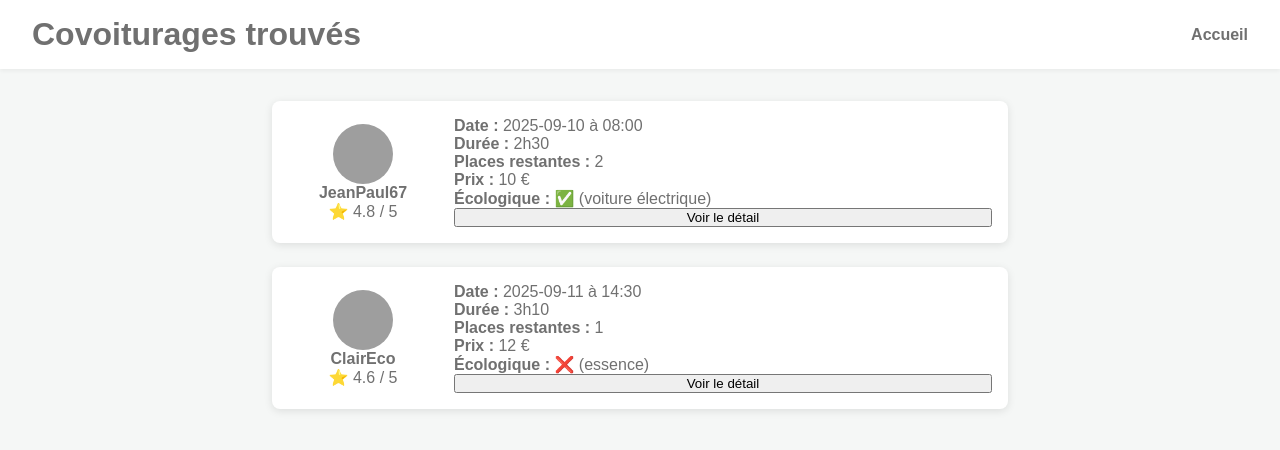
After one commit to Ertu10dEV/EcoRide, a PHP site: page /covoiturage.html in a window 1280 px wide. The commit adds this page. Shown: the top 450 px of the page. Run offline with PHP 8.4, Linux system fonts and the light colour scheme; grey boxes are pictures that could not be loaded.

Commit message:
feat: ajout covoiturage.html + maj CSS

```diff
--- /dev/null
+++ b/covoiturage.html
@@ -0,0 +1,59 @@
+<!DOCTYPE html>
+<html lang="fr">
+<head>
+    <meta charset="UTF-8">
+    <meta name="viewport" content="width=device-width, initial-scale=1.0">
+    <title>Covoiturages disponibles – EcoRide</title>
+    <link rel="stylesheet" href="css/styles.css">
+</head>
+<body>
+  <header>
+    <h1>Covoiturages trouvés</h1>
+        <nav>
+            <a href="index.html">Accueil</a>
+        </nav>
+  </header>
+
+<main class="results-container">
+    <!-- Carte 1 -->
+    <div class="ride-card">
+    <div class="driver-info">
+        <img src="https://randomuser.me/api/portraits/men/32.jpg" alt="Chauffeur" class="driver-photo">
+        <div>
+          <strong>JeanPaul67</strong><br>
+          ⭐ 4.8 / 5
+        </div>
+      </div>
+
+      <div class="ride-details">
+        <p><strong>Date :</strong> 2025-09-10 à 08:00</p>
+        <p><strong>Durée :</strong> 2h30</p>
+        <p><strong>Places restantes :</strong> 2</p>
+        <p><strong>Prix :</strong> 10 €</p>
+        <p><strong>Écologique :</strong> ✅ (voiture électrique)</p>
+        <button>Voir le détail</button>
+      </div>
+    </div>
+
+    <!-- Carte 2 -->
+    <div class="ride-card">
+    <div class="driver-info">
+        <img src="https://randomuser.me/api/portraits/women/45.jpg" alt="Chauffeuse" class="driver-photo">
+        <div>
+          <strong>ClairEco</strong><br>
+          ⭐ 4.6 / 5
+        </div>
+    </div>
+
+    <div class="ride-details">
+        <p><strong>Date :</strong> 2025-09-11 à 14:30</p>
+        <p><strong>Durée :</strong> 3h10</p>
+        <p><strong>Places restantes :</strong> 1</p>
+        <p><strong>Prix :</strong> 12 €</p>
+        <p><strong>Écologique :</strong> ❌ (essence)</p>
+        <button>Voir le détail</button>
+    </div>
+</div>
+</main>
+</body>
+</html>
--- a/css/styles.css
+++ b/css/styles.css
@@ -70,3 +70,52 @@ footer{
 footer a{
     color:var(--green-dark);text-decoration:none;margin-left:.5rem;
     }
+
+.results-container {
+  display: flex;
+  flex-direction: column;
+  gap: 1.5rem;
+  padding: 2rem;
+  max-width: 800px;
+  margin: auto;
+}
+
+.ride-card {
+  display: flex;
+  justify-content: space-between;
+  align-items: stretch; /* <- important */
+  gap: 1rem;
+  background: white;
+  border-radius: 8px;
+  box-shadow: 0 2px 8px rgba(0, 0, 0, 0.1);
+  padding: 1rem;
+}
+
+.driver-info {
+  display: flex;
+  flex-direction: column;
+  align-items: center;
+  justify-content: center;
+  min-width: 150px; /* largeur fixe pour homogénéité */
+  text-align: center;
+}
+
+
+.driver-photo {
+  width: 60px;
+  height: 60px;
+  border-radius: 50%;
+  object-fit: cover;
+}
+
+.ride-details {
+  display: flex;
+  flex-direction: column;
+  justify-content: center;
+  flex: 1; /* prend toute la place dispo */
+}
+
+
+.ride-details button:hover {
+  background: var(--green-dark);
+}
```
